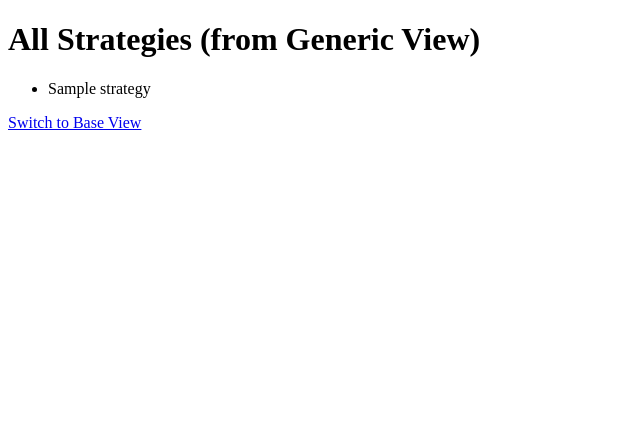
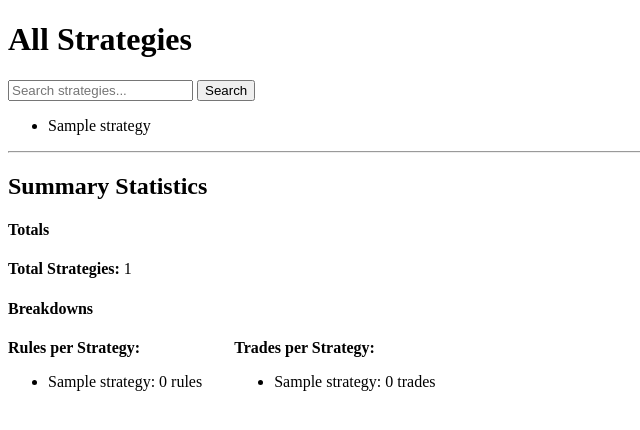
Before and after one commit to justinw2274/Assignment_Project_justin_jjward2, a Django app: page /strategies/generic/ in a window 1280 px wide. Shown: the top 430 px of the page, without its empty margins (0-640 px from the left). Run offline with Django 5.2, Linux system fonts and the light colour scheme; tables that the repository leaves empty hold one stand-in row (values such as "Sample post").

Commit message:
Modified template to include search form, display filtered results, and show new aggregation data

```diff
--- a/paper_trader/templates/paper_trader/strategy_list_generic.html
+++ b/paper_trader/templates/paper_trader/strategy_list_generic.html
@@ -1,15 +1,59 @@
 {% extends "paper_trader/base.html" %}
 
-{% block title %}Strategies (Generic View){% endblock %}
+{% block title %}Strategies{% endblock %}
 
 {% block content %}
-    <h1>All Strategies (from Generic View)</h1>
+    <h1>All Strategies</h1>
+
+    <!-- Search Form -->
+    <form method="get" action="">
+        <input type="text" name="q" placeholder="Search strategies..." value="{{ search_query }}">
+        <button type="submit">Search</button>
+    </form>
+
+    <!-- Display search results message -->
+    {% if search_query %}
+        <p><i>Showing {{ strategies.count }} results for "{{ search_query }}".</i> <a href="{% url 'paper_trader:strategy_list_generic' %}">Clear search</a></p>
+    {% endif %}
+
+    <!-- List of Strategies (Filtered or Full) -->
     <ul>
         {% for strategy in strategies %}
             <li>{{ strategy.name }}</li>
         {% empty %}
-            <li>No strategies have been created yet.</li>
+            <li>No strategies found.</li>
         {% endfor %}
     </ul>
-    <p><a href="{% url 'paper_trader:strategy_list_base' %}">Switch to Base View</a></p>
+
+    <hr>
+
+    <!-- Aggregations Block -->
+    <h2>Summary Statistics</h2>
+
+    <h4>Totals</h4>
+    <p><strong>Total Strategies:</strong> {{ total_strategies }}</p>
+
+    <h4>Breakdowns</h4>
+    <div style="display: flex; gap: 2rem;">
+        <div>
+            <strong>Rules per Strategy:</strong>
+            <ul>
+                {% for strategy in rules_per_strategy %}
+                    <li>{{ strategy.name }}: {{ strategy.rule_count }} rules</li>
+                {% empty %}
+                    <li>No strategies to analyze.</li>
+                {% endfor %}
+            </ul>
+        </div>
+        <div>
+            <strong>Trades per Strategy:</strong>
+            <ul>
+                {% for strategy in trades_per_strategy %}
+                    <li>{{ strategy.name }}: {{ strategy.trade_count }} trades</li>
+                {% empty %}
+                    <li>No strategies to analyze.</li>
+                {% endfor %}
+            </ul>
+        </div>
+    </div>
 {% endblock %}
```
